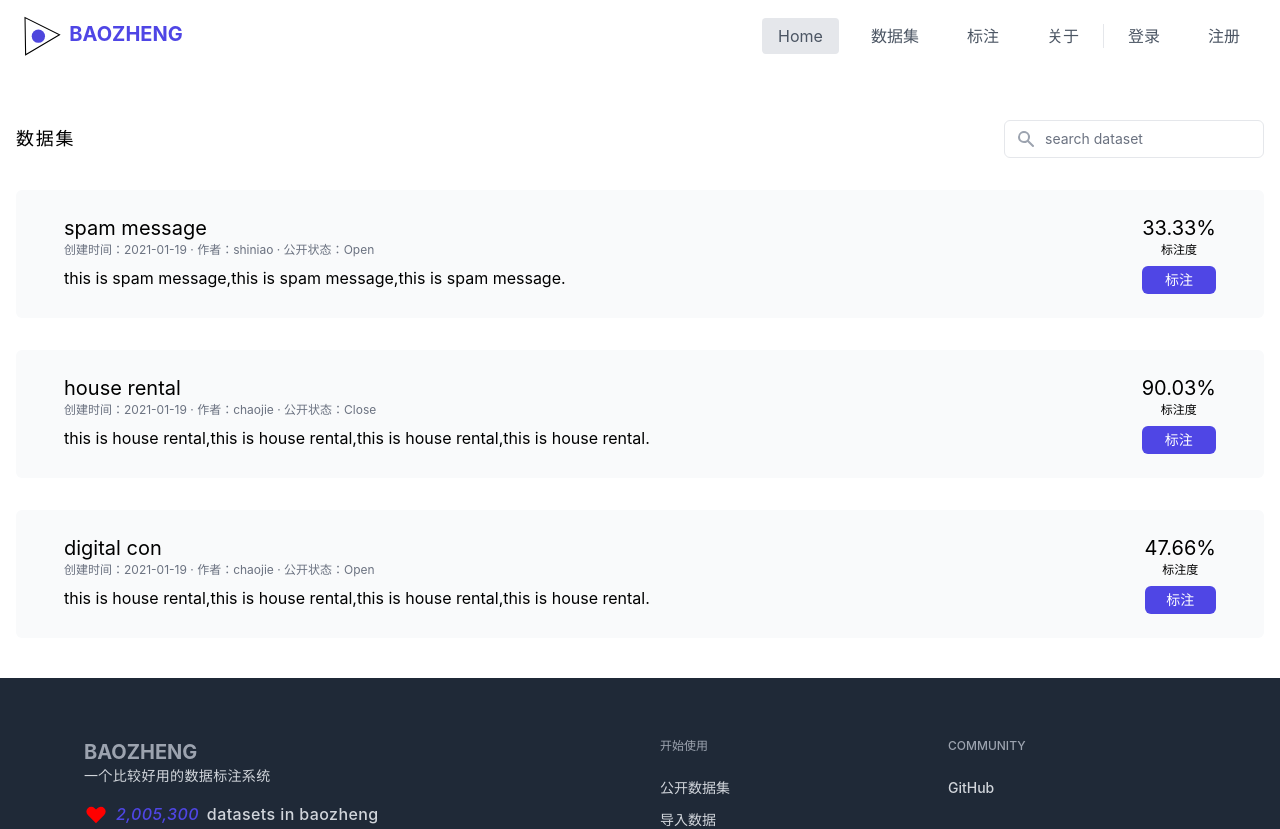
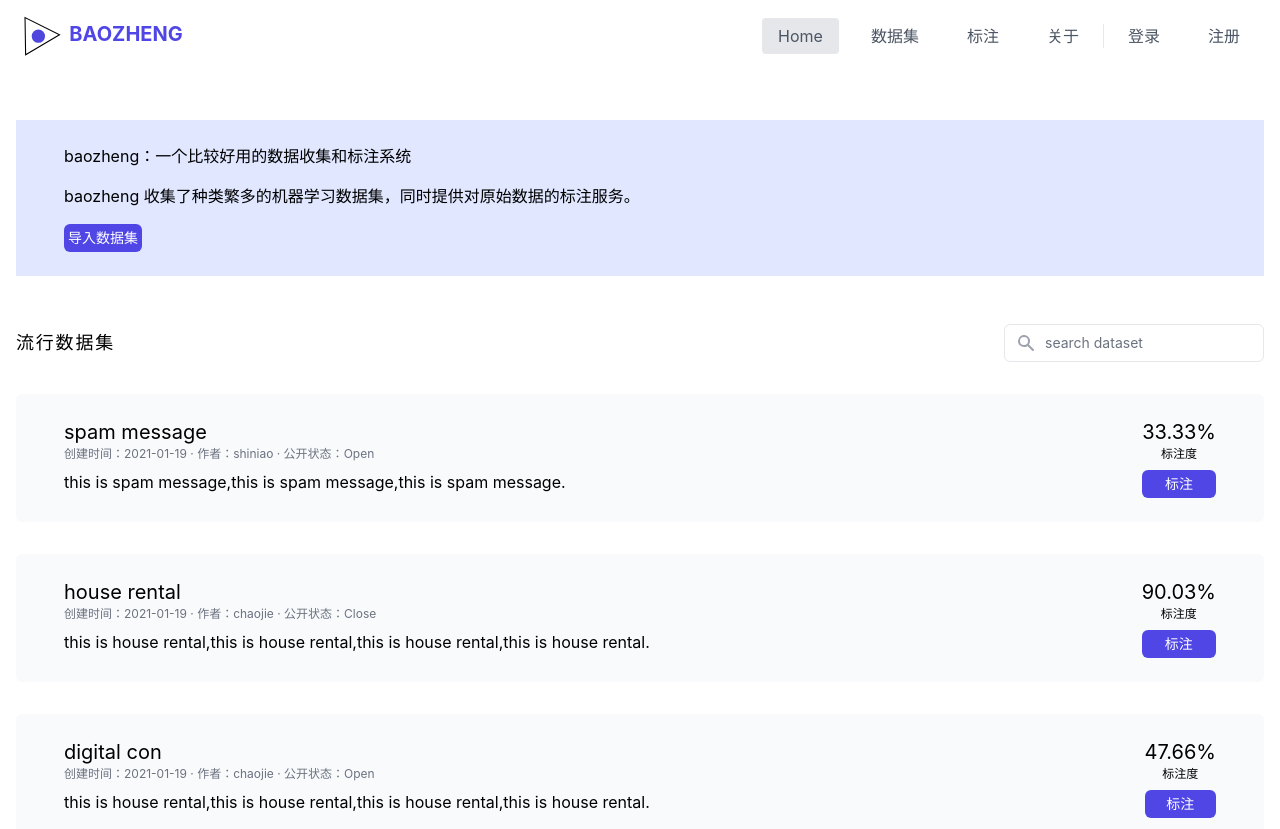
Before and after one commit to ischaojie/baozheng, a React (Create React App) app in the folder frontend/: page /home in a window 1280 px wide. Shown: the top 829 px of the page. Built offline with nearby package versions, Linux system fonts and the light colour scheme.

Commit message:
🔨: update README

```diff
--- a/frontend/src/App.js
+++ b/frontend/src/App.js
@@ -14,9 +14,9 @@ function App({location}) {
         '/signin',
         '/mark',
     ]
-
     return (
         <div>
+            {/*exclude login and mark page with header and footer*/}
             {exclusionArray.indexOf(location.pathname) < 0 && <Header/>}
             <Switch>
                 <Route path="/signin" component={Login}/>
--- a/frontend/src/mark/datasetList.js
+++ b/frontend/src/mark/datasetList.js
@@ -36,11 +36,12 @@ const datasetExample = [
     }
 ]
 
-function SourceList() {
+function DatasetList() {
     return (
         <div className="container mx-auto px-4 pt-12">
+            <Hero/>
             <div className="flex flex-row justify-between">
-                <div className="text-lg tracking-widest flex flex-wrap content-center">数据集</div>
+                <div className="text-lg tracking-widest flex flex-wrap content-center">流行数据集</div>
                 <div>
                     <form className="relative">
                         <input type="text" name="search" id="search" placeholder="search dataset"
@@ -74,4 +75,26 @@ function OriginList(props) {
     );
 }
 
-export default SourceList
+function Hero() {
+    return (
+        <div className="mb-12 py-6 px-12 bg-indigo-100 flex flex-row content-center">
+            <div className="space-y-4 flex flex-col">
+                <div>
+                    baozheng：一个比较好用的数据收集和标注系统
+                </div>
+                <div>
+                    baozheng 收集了种类繁多的机器学习数据集，同时提供对原始数据的标注服务。
+                </div>
+                <div>
+                    <button className="rounded-md bg-indigo-600 text-white p-1 text-sm" type=" submit">导入数据集</button>
+                </div>
+            </div>
+
+            <div className="">
+                {/*<Banner/>*/}
+            </div>
+        </div>
+    );
+}
+
+export default DatasetList
--- a/frontend/src/mark/footer.js
+++ b/frontend/src/mark/footer.js
@@ -8,7 +8,7 @@ function Footer() {
                     <div className="text-xl text-gray-400 font-bold">
                         BAOZHENG
                         <div className="text-sm text-gray-300 font-medium tracking-wide">
-                            一个比较好用的数据标注系统
+                            一个比较好用的数据收集和标注系统
                   </div>
                     </div>
 
```
Also changed, not shown: frontend/baozheng-ui.png (deleted), 2 other files (tests, documents, lock files or other folders).
